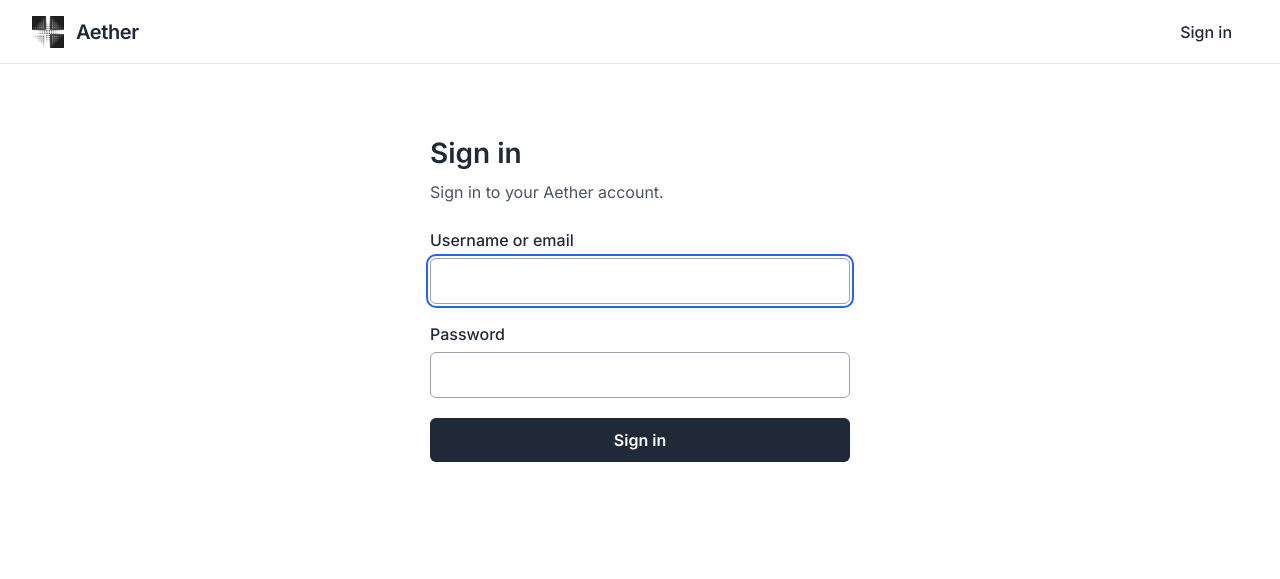
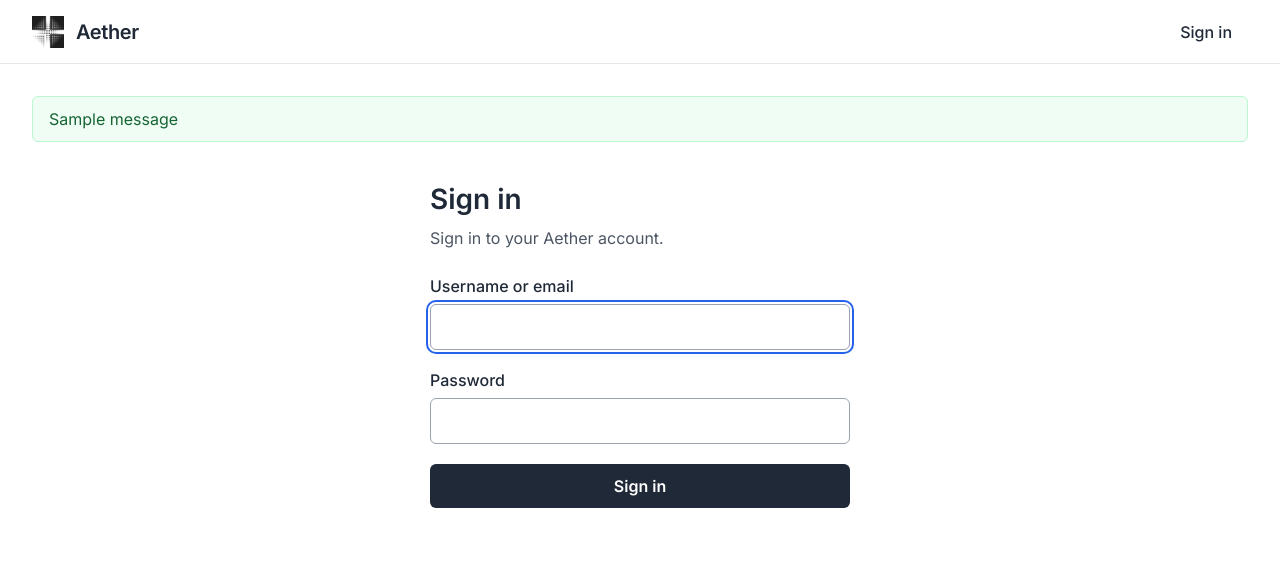
Before and after one commit to alex-nuclearboy/aether-app, a Django app: page /login/ in a window 1280 px wide. Shown: the top 579 px of the page. Run offline with Django 5.2, Linux system fonts and the light colour scheme; tables that the repository leaves empty hold one stand-in row (values such as "Sample post"); one stand-in notice (Sample message) is shown; parts of the project's set-up code (start-up, migrations or seed data) failed here and were passed over.

Commit message:
feat(frontend): add semantic status messages
Centralise success, info, warning, and error colours. Add a shared Django flash-message component. Confirm successful logout with a one-time notification. Cover message rendering and document the shared patterns.

```diff
--- a/accounts/templates/accounts/login.html
+++ b/accounts/templates/accounts/login.html
@@ -19,7 +19,7 @@
         {% endif %}
 
         {% if form.non_field_errors %}
-        <div class="form-errors" role="alert">
+        <div class="alert alert--error" role="alert">
             {{ form.non_field_errors }}
         </div>
         {% endif %}
--- a/accounts/urls.py
+++ b/accounts/urls.py
@@ -1,12 +1,11 @@
 """URL configuration for application authentication."""
 
-from django.contrib.auth.views import LogoutView
 from django.urls import path
 
-from accounts.views import AetherLoginView
+from accounts.views import AetherLoginView, AetherLogoutView
 
 
 urlpatterns = [
     path("login/", AetherLoginView.as_view(), name="login"),
-    path("logout/", LogoutView.as_view(), name="logout"),
+    path("logout/", AetherLogoutView.as_view(), name="logout"),
 ]
--- a/accounts/views.py
+++ b/accounts/views.py
@@ -1,6 +1,7 @@
 """Views for the Aether accounts application."""
 
-from django.contrib.auth.views import LoginView
+from django.contrib import messages
+from django.contrib.auth.views import LoginView, LogoutView
 
 from accounts.forms import AetherAuthenticationForm
 
@@ -10,3 +11,19 @@ class AetherLoginView(LoginView):
 
     authentication_form = AetherAuthenticationForm
     template_name = "accounts/login.html"
+
+    def form_valid(self, form):
+        """Authenticate the user and confirm a successful sign-in."""
+        response = super().form_valid(form)
+        messages.success(self.request, "You have signed in successfully.")
+        return response
+
+
+class AetherLogoutView(LogoutView):
+    """End the session and confirm the action on the destination page."""
+
+    def post(self, request, *args, **kwargs):
+        """Keep Django's POST-only logout and queue success feedback."""
+        response = super().post(request, *args, **kwargs)
+        messages.success(request, "You have signed out successfully.")
+        return response
--- /dev/null
+++ b/static/css/components/alert.css
@@ -0,0 +1,40 @@
+/* Semantic flash messages from Django's messages framework. */
+
+.flash-messages {
+    display: grid;
+    gap: var(--space-3);
+    margin-bottom: var(--space-6);
+}
+
+.alert {
+    padding: var(--space-3) var(--space-4);
+    border: 1px solid;
+    border-radius: var(--radius-sm);
+    background: var(--colour-info-surface);
+    border-color: var(--colour-info-border);
+    color: var(--colour-info);
+}
+
+.alert--success {
+    background: var(--colour-success-surface);
+    border-color: var(--colour-success-border);
+    color: var(--colour-success);
+}
+
+.alert--error {
+    background: var(--colour-error-surface);
+    border-color: var(--colour-error-border);
+    color: var(--colour-error);
+}
+
+.alert--warning {
+    background: var(--colour-warning-surface);
+    border-color: var(--colour-warning-border);
+    color: var(--colour-warning);
+}
+
+.alert--info {
+    background: var(--colour-info-surface);
+    border-color: var(--colour-info-border);
+    color: var(--colour-info);
+}
--- a/static/css/foundations/tokens.css
+++ b/static/css/foundations/tokens.css
@@ -11,15 +11,38 @@
     --colour-neutral-800: #1f2937;
     --colour-blue-600: #2563eb;
     --colour-red-800: #991b1b;
+    --colour-red-100: #fef2f2;
+    --colour-red-200: #fecaca;
+    --colour-green-800: #166534;
+    --colour-green-100: #f0fdf4;
+    --colour-green-200: #bbf7d0;
+    --colour-amber-800: #92400e;
+    --colour-amber-100: #fffbeb;
+    --colour-amber-200: #fde68a;
+    --colour-blue-800: #1e40af;
+    --colour-blue-100: #eff6ff;
+    --colour-blue-200: #bfdbfe;
 
     /* Semantic colours: components use these, not hex values. */
     --colour-surface: var(--colour-white);
+    --colour-panel: var(--colour-neutral-100);
     --colour-text: var(--colour-neutral-800);
     --colour-text-muted: var(--colour-neutral-600);
     --colour-border: var(--colour-neutral-200);
     --colour-input-border: var(--colour-neutral-400);
     --colour-focus: var(--colour-blue-600);
     --colour-error: var(--colour-red-800);
+    --colour-success: var(--colour-green-800);
+    --colour-success-surface: var(--colour-green-100);
+    --colour-success-border: var(--colour-green-200);
+    --colour-error-surface: var(--colour-red-100);
+    --colour-error-border: var(--colour-red-200);
+    --colour-warning: var(--colour-amber-800);
+    --colour-warning-surface: var(--colour-amber-100);
+    --colour-warning-border: var(--colour-amber-200);
+    --colour-info: var(--colour-blue-800);
+    --colour-info-surface: var(--colour-blue-100);
+    --colour-info-border: var(--colour-blue-200);
     --colour-hover: var(--colour-neutral-100);
     --colour-action: var(--colour-neutral-800);
     --colour-action-hover: var(--colour-neutral-700);
--- a/templates/base.html
+++ b/templates/base.html
@@ -51,14 +51,18 @@
     <link rel="stylesheet" href="{% static 'css/components/button.css' %}">
     <link rel="stylesheet" href="{% static 'css/components/form-field.css' %}">
     <link rel="stylesheet" href="{% static 'css/components/header.css' %}">
+    <link rel="stylesheet" href="{% static 'css/components/alert.css' %}">
 
     <!-- Page-specific styles -->
     {% block page_styles %}{% endblock page_styles %}
 </head>
 <body>
+    {% block site_header %}
     {% include "includes/header.html" %}
+    {% endblock site_header %}
 
     <main id="main-content">
+        {% include "components/messages.html" %}
         {% block content %}{% endblock content %}
     </main>
 </body>
--- /dev/null
+++ b/templates/components/messages.html
@@ -0,0 +1,12 @@
+{% if messages %}
+<div class="flash-messages" aria-label="Notifications">
+    {% for message in messages %}
+    <div
+        class="alert alert--{{ message.level_tag }}"
+        role="{% if message.level_tag == 'error' %}alert{% else %}status{% endif %}"
+    >
+        {{ message }}
+    </div>
+    {% endfor %}
+</div>
+{% endif %}
```
Also changed, not shown: accounts/tests/test_views.py (+17 -0 lines), tests/test_messages.py (added, +72 -0 lines), 1 other file.
